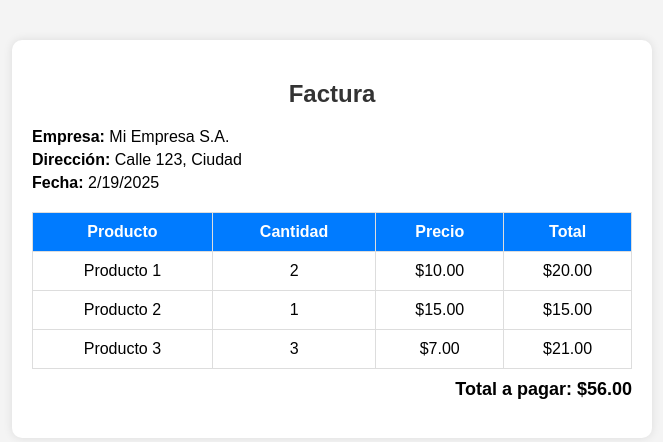
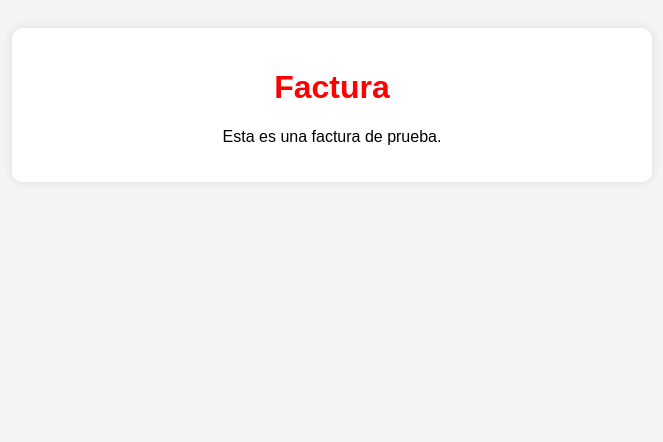
Before and after one commit to ferco-2025/factura-html5, a plain HTML site: page index.html in a window 1280 px wide. Shown: the whole page, without its empty margins (308-971 px from the left). Drawn offline with Linux system fonts and the light colour scheme.

Commit message:
Update index.html

```diff
--- a/index.html
+++ b/index.html
@@ -7,9 +7,9 @@
     <style>
         body {
             font-family: Arial, sans-serif;
-            margin: 20px;
+            background-color: #f4f4f4;
+            text-align: center;
             padding: 20px;
-            background-color: #f4f4f4;
         }
         .factura {
             max-width: 600px;
@@ -19,84 +19,15 @@
             box-shadow: 0 0 10px rgba(0, 0, 0, 0.1);
             margin: auto;
         }
-        h2 {
-            text-align: center;
-            color: #333;
-        }
-        .info {
-            margin-bottom: 20px;
-        }
-        .info p {
-            margin: 5px 0;
-        }
-        table {
-            width: 100%;
-            border-collapse: collapse;
-        }
-        table, th, td {
-            border: 1px solid #ddd;
-        }
-        th, td {
-            padding: 10px;
-            text-align: center;
-        }
-        th {
-            background: #007bff;
-            color: white;
-        }
-        .total {
-            text-align: right;
-            font-size: 18px;
-            font-weight: bold;
-            margin-top: 10px;
+        h1 {
+            color: red;
         }
     </style>
 </head>
 <body>
-
-<div class="factura">
-    <h2>Factura</h2>
-
-    <div class="info">
-        <p><strong>Empresa:</strong> Mi Empresa S.A.</p>
-        <p><strong>Dirección:</strong> Calle 123, Ciudad</p>
-        <p><strong>Fecha:</strong> <span id="fecha"></span></p>
+    <div class="factura">
+        <h1>Factura</h1>
+        <p>Esta es una factura de prueba.</p>
     </div>
-
-    <table>
-        <tr>
-            <th>Producto</th>
-            <th>Cantidad</th>
-            <th>Precio</th>
-            <th>Total</th>
-        </tr>
-        <tr>
-            <td>Producto 1</td>
-            <td>2</td>
-            <td>$10.00</td>
-            <td>$20.00</td>
-        </tr>
-        <tr>
-            <td>Producto 2</td>
-            <td>1</td>
-            <td>$15.00</td>
-            <td>$15.00</td>
-        </tr>
-        <tr>
-            <td>Producto 3</td>
-            <td>3</td>
-            <td>$7.00</td>
-            <td>$21.00</td>
-        </tr>
-    </table>
-
-    <p class="total">Total a pagar: <strong>$56.00</strong></p>
-</div>
-
-<script>
-    // Script para mostrar la fecha actual en la factura
-    document.getElementById("fecha").innerText = new Date().toLocaleDateString();
-</script>
-
 </body>
 </html>
```
